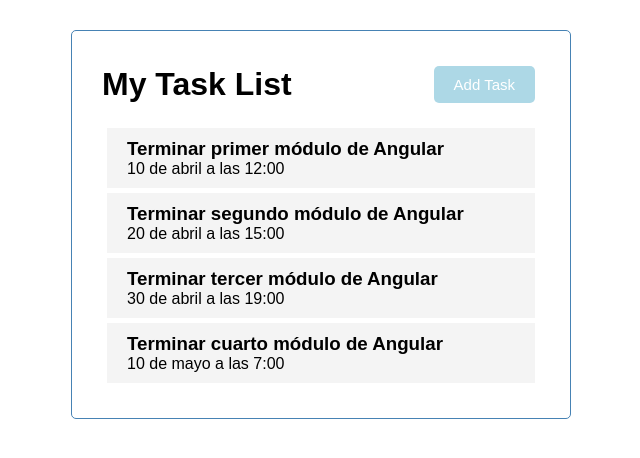
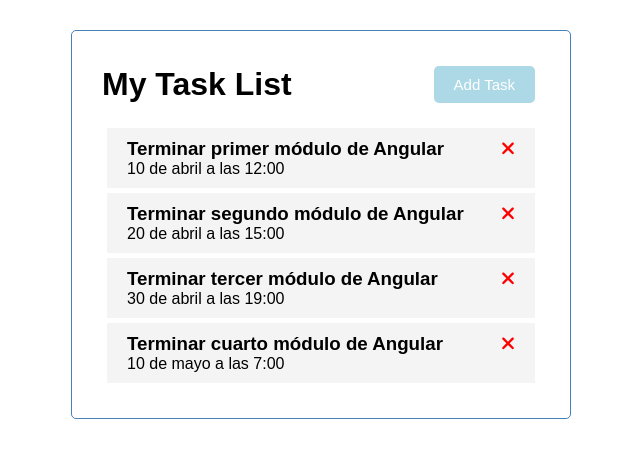
Before and after one commit to LeoLopezPisani/task-list, an Angular app: page / in a window 1280 px wide. Shown: the top 458 px of the page, without its empty margins (319-959 px from the left). Built offline with nearby package versions, Linux system fonts and the light colour scheme.

Commit message:
added task item component

```diff
--- a/package.json
+++ b/package.json
@@ -18,6 +18,11 @@
     "@angular/platform-browser": "~13.3.0",
     "@angular/platform-browser-dynamic": "~13.3.0",
     "@angular/router": "~13.3.0",
+    "@fortawesome/angular-fontawesome": "^0.10.2",
+    "@fortawesome/fontawesome-svg-core": "^6.1.0",
+    "@fortawesome/free-brands-svg-icons": "^6.1.0",
+    "@fortawesome/free-regular-svg-icons": "^6.1.0",
+    "@fortawesome/free-solid-svg-icons": "^6.1.0",
     "rxjs": "~7.5.0",
     "tslib": "^2.3.0",
     "zone.js": "~0.11.4"
--- a/src/app/app.module.ts
+++ b/src/app/app.module.ts
@@ -6,6 +6,7 @@
 import { ButtonComponent } from './components/button/button.component';
 import { TasksComponent } from './components/tasks/tasks.component';
 import { TasksItemComponent } from './components/tasks-item/tasks-item.component';
+import { FontAwesomeModule } from '@fortawesome/angular-fontawesome';
 
 @NgModule({
   declarations: [
@@ -16,7 +17,8 @@
     TasksItemComponent
   ],
   imports: [
-    BrowserModule
+    BrowserModule,
+    FontAwesomeModule
   ],
   providers: [],
   bootstrap: [AppComponent]
--- a/src/app/components/tasks-item/tasks-item.component.html
+++ b/src/app/components/tasks-item/tasks-item.component.html
@@ -1,4 +1,12 @@
 <div class="task">
-    <h3>{{task.text}}</h3>
-    <p>{{task.day}}</p>
+    <h3>
+        {{task.text}}
+        <fa-icon
+            [icon]="faTimes"
+            [ngStyle]="{'color': 'red'}"
+        ></fa-icon>
+    </h3>
+    <p>
+        {{task.day}}
+    </p>
 </div>
--- a/src/app/components/tasks-item/tasks-item.component.ts
+++ b/src/app/components/tasks-item/tasks-item.component.ts
@@ -1,6 +1,7 @@
 import { Component, OnInit, Input } from '@angular/core';
 import { Task } from '../../Task';
 import { TASKS } from '../../mock-tasks';
+import { faTimes } from '@fortawesome/free-solid-svg-icons';
 
 @Component({
   selector: 'app-tasks-item',
@@ -9,6 +10,7 @@
 })
 export class TasksItemComponent implements OnInit {
   @Input() task:Task = TASKS[0];
+  faTimes = faTimes;
 
   constructor() { }
 
```
Also changed, not shown: 1 other file (tests, documents, lock files or other folders).
